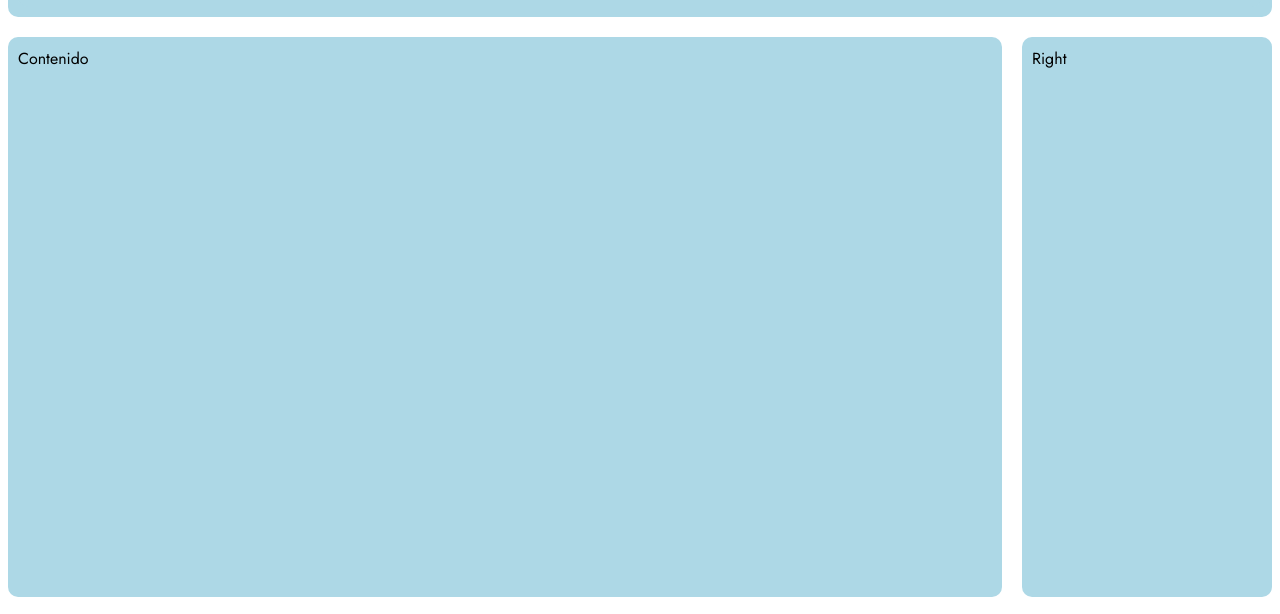
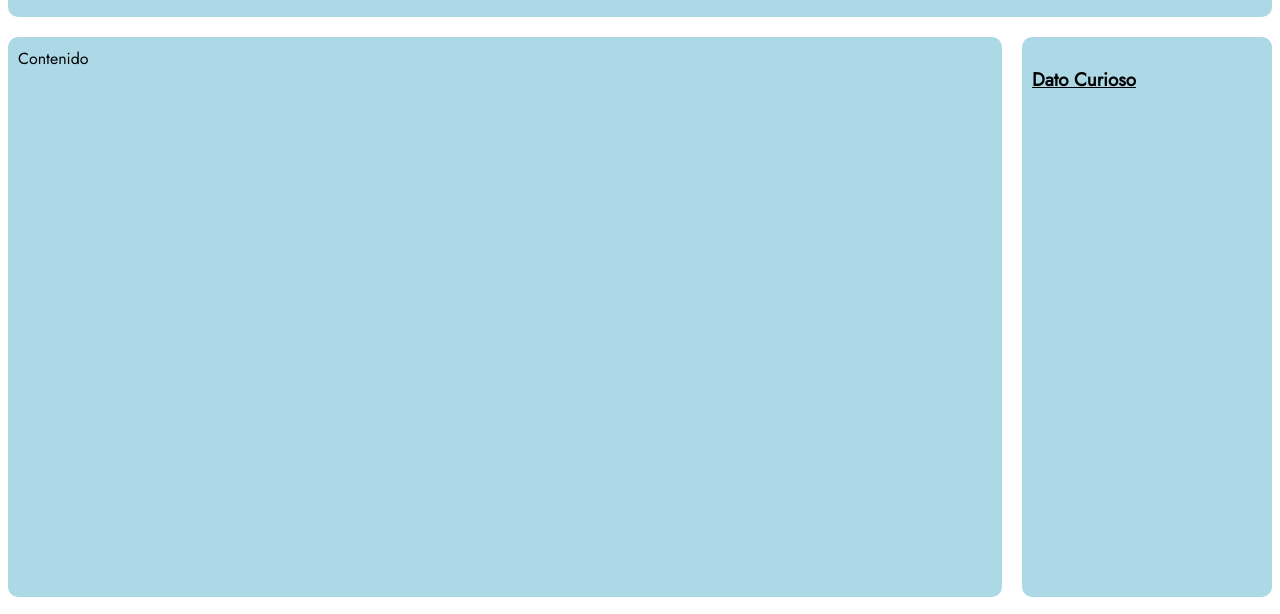
Before and after one commit to wyplosznicolas/ProyectoCodo, a plain HTML site: page index.html in a window 1280 px wide. Shown: the part 91-705 px from the top of the page. Drawn offline with Linux system fonts and the light colour scheme.

Commit message:
<h2 class="dato">Dato Curioso</h2> Primeros cambios

```diff
--- a/css/estilos.css
+++ b/css/estilos.css
@@ -88,3 +88,7 @@ body{
     margin:2px;
     padding:2px;
 }
+
+.dato{
+    text-decoration: underline;
+}
--- a/index.html
+++ b/index.html
@@ -24,7 +24,9 @@
             </nav>
         </div>
         <div class="item contenido">Contenido</div>
-        <div class="item right">Right</div>
+        <div class="item right">
+            <h3 class="dato">Dato Curioso</h3>
+        </div>
         <div class="item footer">Footer
             <div class="social-networks">
                 <a href="https://www.facebook.com" target="_blank"><i class="fa-brands fa-facebook"></i></a>
```
Also changed, not shown: mascotas1.html (+3 -1 lines), mascotas2.html (+3 -1 lines).
